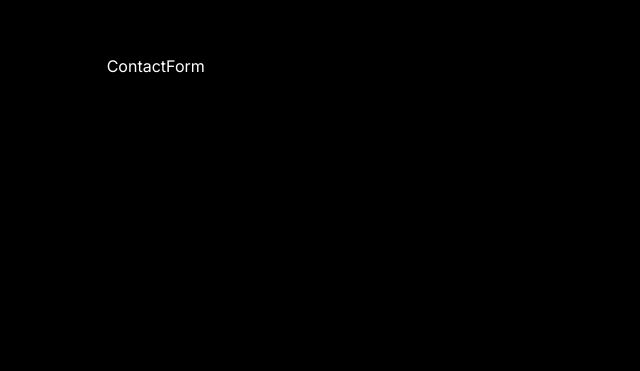
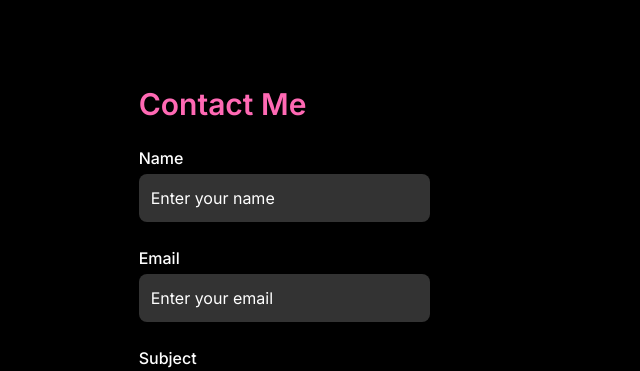
Before and after one commit to Vidushi33/portfolio, a Next.js app: page / in a window 1280 px wide. Shown: the part 2426-2797 px from the top of the page, without its empty margins (0-640 px from the left). Before the commit the page ends 2504 px from the top, so only its background shows below. Built offline with nearby package versions, Linux system fonts and the light colour scheme.

Commit message:
added the contact me form

```diff
--- a/package.json
+++ b/package.json
@@ -10,6 +10,7 @@
   },
   "dependencies": {
     "antd": "^5.19.1",
+    "emailjs-com": "^3.2.0",
     "next": "^14.2.5",
     "react": "^18.3.1",
     "react-dom": "^18.3.1",
--- a/src/components/contactForm.tsx
+++ b/src/components/contactForm.tsx
@@ -1,5 +1,7 @@
+"use client";
+
 import React from "react";
-import { useForm, SubmitHandler } from "react-hook-form";
+import { SubmitHandler, useForm } from "react-hook-form";
 
 interface IFormInput {
   name: string;
@@ -8,7 +10,7 @@ interface IFormInput {
   message: string;
 }
 
-const ContactForm = () => {
+export default function ContactForm() {
   const {
     register,
     control,
@@ -17,7 +19,83 @@ const ContactForm = () => {
     reset,
   } = useForm<IFormInput>();
 
-  return <div>ContactForm</div>;
-};
+  const onSubmit: SubmitHandler<IFormInput> = async (data: any) => {};
 
-export default ContactForm;
+  return (
+    <div className="grid grid-cols-2">
+      <div className="flex ">
+        <form
+          onSubmit={handleSubmit(onSubmit)}
+          className="bg-opacity-50  backdrop-blur-md rounded-lg p-8 w-8/12 space-y-6"
+        >
+          <h2 className="text-3xl text-primaryColor font-semibold mb-6">Contact Me</h2>
+
+          <div>
+            <label className="block text-white font-medium mb-1">Name</label>
+            <input
+              type="text"
+              id="name"
+              placeholder="Enter your name"
+              {...register("name", { required: true })}
+              className="w-full p-3 bg-opacity-20 bg-white text-white placeholder-white  rounded-lg outline-none"
+            />
+            {errors.name && (
+              <span className="text-red-500">Name is required</span>
+            )}
+          </div>
+
+          <div>
+            <label className="block text-white font-medium mb-1">Email</label>
+            <input
+              type="email"
+              id="email"
+              placeholder="Enter your email"
+              {...register("email", { required: true })}
+              className="w-full p-3 bg-opacity-20 bg-white text-white placeholder-white  rounded-lg outline-none"
+            />
+            {errors.email && (
+              <span className="text-red-500">Email is required</span>
+            )}
+          </div>
+
+          <div>
+            <label className="block text-white font-medium mb-1">Subject</label>
+            <input
+              type="text"
+              id="subject"
+              placeholder="Enter subject"
+              {...register("subject", { required: true })}
+              className="w-full p-3 bg-opacity-20 bg-white text-white placeholder-white  rounded-lg outline-none"
+            />
+            {errors.subject && (
+              <span className="text-red-500">Subject is required</span>
+            )}
+          </div>
+
+          <div>
+            <label className="block text-white font-medium mb-1">Message</label>
+            <textarea
+              id="message"
+              placeholder="Enter your message"
+              rows={5}
+              {...register("message", { required: true })}
+              className="w-full p-3 bg-opacity-20 bg-white text-white placeholder-white  rounded-lg outline-none"
+            ></textarea>
+            {errors.message && (
+              <span className="text-red-500">Message is required</span>
+            )}
+          </div>
+
+          <button
+            type="submit"
+            className="hire  w-full py-3  font-bold text-lg px-6 rounded-xl cursor-pointer"
+          >
+            Submit
+          </button>
+        </form>
+      </div>
+
+      <div></div>
+    </div>
+  );
+}
--- a/src/components/startSection.tsx
+++ b/src/components/startSection.tsx
@@ -47,7 +47,7 @@ export default function StartSection() {
             </p>
 
             <div className="mt-10 flex gap-6">
-              <button className="hire  font-bold text-lg px-6 py-2 rounded-full cursor-pointer">
+              <button className="hire font-bold text-lg px-6 py-2 rounded-full cursor-pointer">
                 Hire Me
               </button>
 
```
Also changed, not shown: 1 other file (tests, documents, lock files or other folders).
